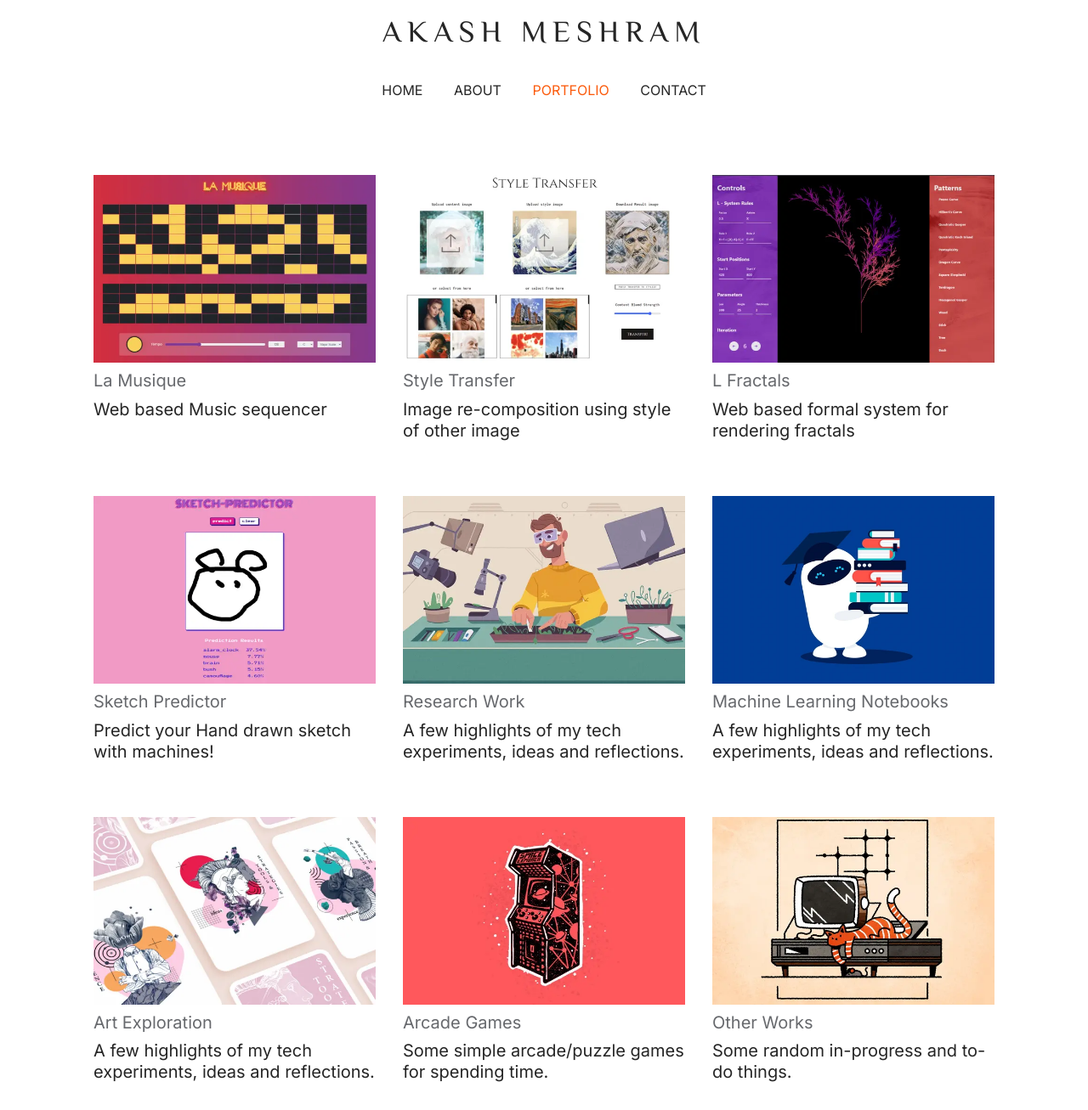
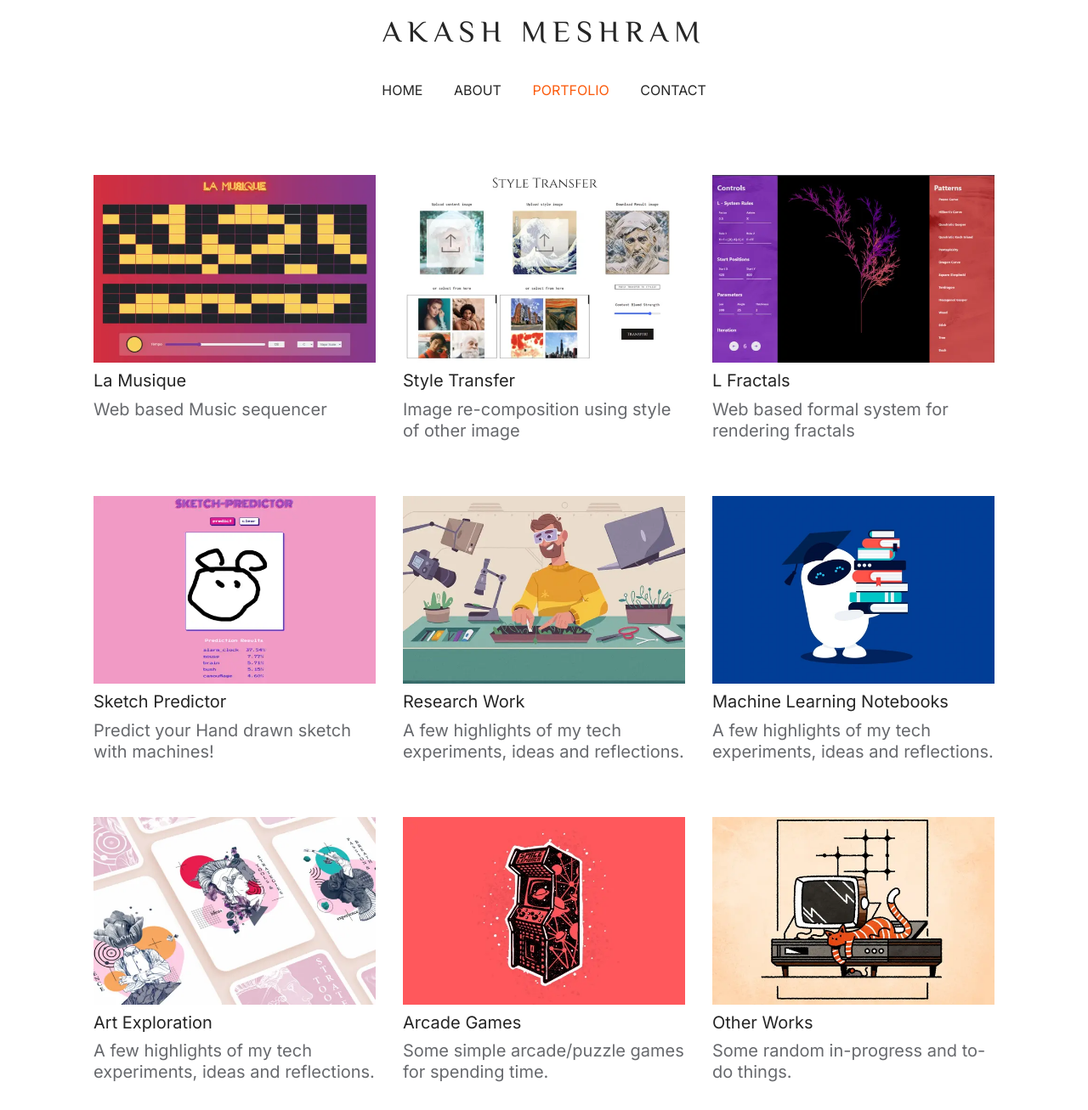
Before and after one commit to akashmeshram/Personal-Website, a Jekyll site: the page built from pages/portfolio.html, in a window 1280 px wide. Shown: the whole page at 85% size. Built offline with Jekyll 4.4.1, drawn with Linux system fonts in a browser that asks for light colours.

Commit message:
🐛 Fix link

```diff
--- a/_sass/components/header.scss
+++ b/_sass/components/header.scss
@@ -47,6 +47,9 @@ header {
       &#active-page {
         color: $accent-color;
       }
+      &:hover {
+        color: $accent-color;
+      }
     }
   }
 
--- a/_sass/layouts/gallery.scss
+++ b/_sass/layouts/gallery.scss
@@ -18,12 +18,12 @@
       }
     }
     .gallery-header {
-      color: $secondary-color;
+      color: $primary-color;
       text-transform: capitalize;
       @include transition(color);
     }
     p {
-      color: $primary-color;
+      color: $secondary-color;
       line-height: 1.25;
       @include transition(color);
     }
@@ -32,7 +32,7 @@
         color: $accent-color;
       }
       p {
-        color: $secondary-color;
+        color: $primary-color;
       }
     }
     @include mq("tablet", max) {
```
